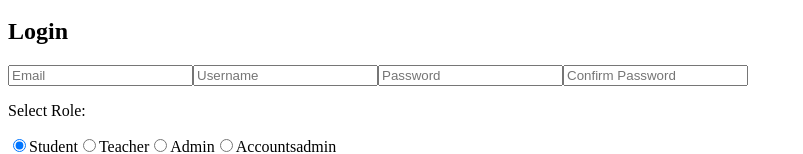
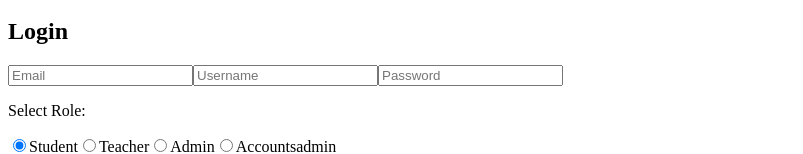
Before and after one commit to LEXHUTCHZZ/ISMIS0.2, a Next.js app: page /auth/login in a window 1280 px wide. Shown: the part 166-320 px from the top of the page, without its empty margins (0-803 px from the left). Built offline with nearby package versions, Linux system fonts and the light colour scheme.

Commit message:
XLFINIAL UPDATE

```diff
--- a/app/auth/login/page.tsx
+++ b/app/auth/login/page.tsx
@@ -17,7 +17,6 @@ export default function Login() {
   const [email, setEmail] = useState("");
   const [username, setUsername] = useState("");
   const [password, setPassword] = useState("");
-  const [confirmPassword, setConfirmPassword] = useState("");
   const [role, setRole] = useState<"student" | "teacher" | "admin" | "accountsadmin">("student");
   const [error, setError] = useState("");
   const [showForm, setShowForm] = useState(false);
@@ -41,19 +40,13 @@ export default function Login() {
 
   const handleSubmit = async (e: React.FormEvent) => {
     // Validate all required fields
-    if (!email || !password || !confirmPassword || !username || !role) {
+    if (!email || !password || !username || !role) {
       setError('All fields are required');
       return;
     }
 
-    // Check if passwords match
-    if (password !== confirmPassword) {
-      setError('Passwords do not match');
-      return;
-    }
-
     try {
-      const { user } = await signInWithEmailAndPassword(auth, email, password); // Fixed: Use modular Firebase SDK
+      const { user } = await signInWithEmailAndPassword(auth, email, password);
       const userDoc = await getDoc(doc(db, "users", user.uid));
       const userData = userDoc.data() as UserData | undefined;
 
@@ -61,9 +54,9 @@ export default function Login() {
         setError("Username or role does not match registered data");
         return;
       }
-      console.log("User data:", userData); // Debugging line to check user data
 
-      router.push("/dashboard"); // Fixed: Use router.push instead of window.location.href
+      // Use replace instead of push to prevent going back to login
+      router.replace("/dashboard");
     } catch (err: any) {
       setError(err.message || "Login failed");
     }
@@ -117,13 +110,6 @@ export default function Login() {
             onChange={(e) => setPassword(e.target.value)}
             className="w-full p-3 border border-gray-400 rounded focus:outline-none focus:ring-2 focus:ring-red-800 bg-white bg-opacity-80 text-gray-900 placeholder-gray-500"
           />
-          <input
-            type="password"
-            placeholder="Confirm Password"
-            value={confirmPassword}
-            onChange={(e) => setConfirmPassword(e.target.value)}
-            className="w-full p-3 border border-gray-400 rounded focus:outline-none focus:ring-2 focus:ring-red-800 bg-white bg-opacity-80 text-gray-900 placeholder-gray-500"
-          />
           <div>
             <p className="text-white font-semibold mb-2">Select Role:</p>
             {["student", "teacher", "admin", "accountsadmin"].map((r) => (
```
